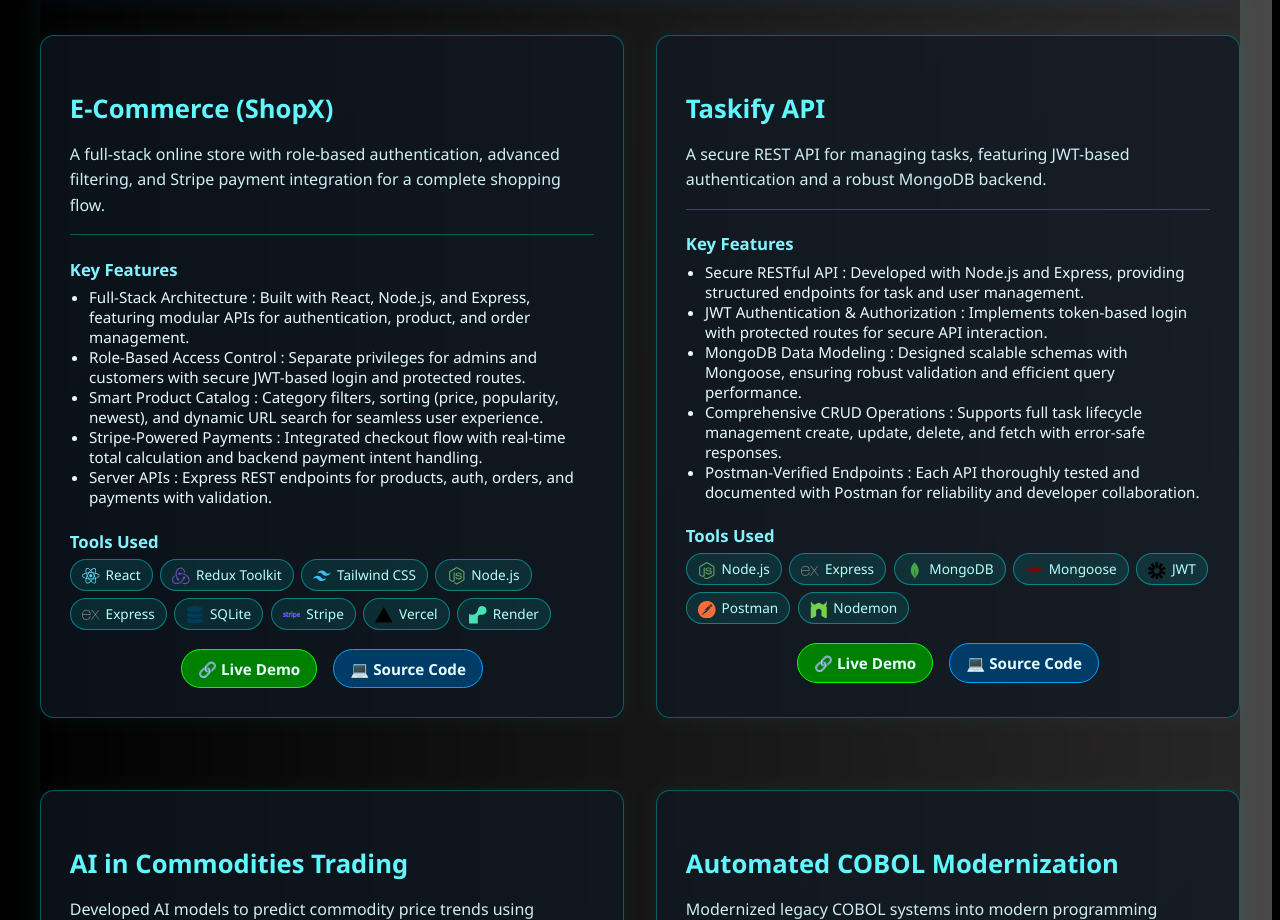
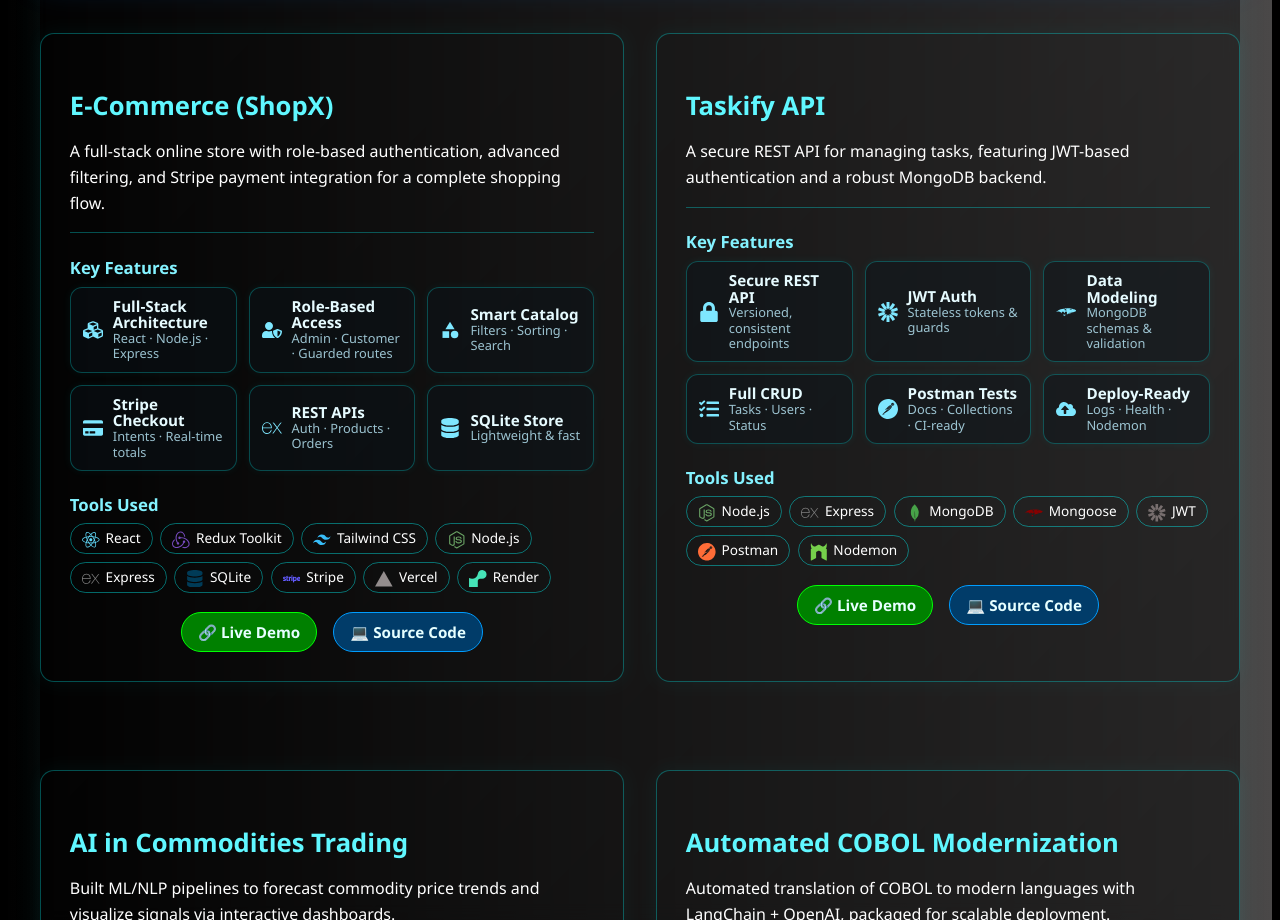
Before and after one commit to Vamshir3156/portfolio, a React (Create React App) app: page / in a window 1280 px wide. Shown: the part 1880-2800 px from the top of the page. Built offline with nearby package versions, Linux system fonts and the light colour scheme.

Commit message:
added links to the projects

```diff
--- a/src/components/Experience.module.css
+++ b/src/components/Experience.module.css
@@ -52,7 +52,7 @@
 }
 
 .timelineContent {
-  background: rgba(0, 255, 198, 0.05);
+  /* background: rgba(0, 255, 198, 0.05); */
   border: 2px solid #21b3e0;
   border-radius: 8px;
   padding: 1rem;
--- a/src/components/Header.js
+++ b/src/components/Header.js
@@ -37,7 +37,9 @@
           </div>
 
           <div className={styles.leftContent}>
-            <h1 className={styles.title}>Vamshi R</h1>
+            <h1 className={styles.title}>
+              Vamshi <span className={styles.blueR}>R</span>
+            </h1>
             <p className={styles.subtitle}>
               Full Stack Developer | Java, Spring Boot & React.js Specialist
             </p>
--- a/src/components/Projects.js
+++ b/src/components/Projects.js
@@ -11,7 +11,19 @@
   FaBrain,
   FaDocker,
   FaCode,
+  FaCubes,
+  FaUserShield,
+  FaLock,
+  FaTasks,
+  FaChartLine,
+  FaExchangeAlt,
+  FaCogs,
+  FaCloudUploadAlt,
+  FaProjectDiagram,
+  FaCreditCard,
 } from "react-icons/fa";
+import { MdCategory, MdDashboard } from "react-icons/md";
+import { RiLockPasswordFill } from "react-icons/ri";
 import {
   SiMongodb,
   SiPostman,
@@ -37,24 +49,24 @@
 } from "react-icons/si";
 
 const iconMap = {
-  React: <FaReact className={styles.icon} color="#61DAFB" />, // React blue
-  "Redux Toolkit": <SiRedux className={styles.icon} color="#764ABC" />, // Redux purple
-  "Tailwind CSS": <SiTailwindcss className={styles.icon} color="#38BDF8" />, // Tailwind cyan
+  React: <FaReact className={styles.icon} color="#61DAFB" />,
+  "Redux Toolkit": <SiRedux className={styles.icon} color="#764ABC" />,
+  "Tailwind CSS": <SiTailwindcss className={styles.icon} color="#38BDF8" />,
   Node: <FaNodeJs className={styles.icon} color="#68A063" />,
   "Node.js": <FaNodeJs className={styles.icon} color="#68A063" />,
-  Express: <SiExpress className={styles.icon} color="#808080" />, // Gray
+  Express: <SiExpress className={styles.icon} color="#808080" />,
   MongoDB: <SiMongodb className={styles.icon} color="#47A248" />,
   Mongoose: <SiMongoose className={styles.icon} color="#880000" />,
   SQLite: <FaDatabase className={styles.icon} color="#003B57" />,
   Stripe: <FaStripe className={styles.icon} color="#635BFF" />,
-  JWT: <SiJsonwebtokens className={styles.icon} color="#000000" />,
+  JWT: <SiJsonwebtokens className={styles.icon} color="#776e6eff" />,
   Axios: <SiAxios className={styles.icon} color="#671DDf" />,
   Postman: <SiPostman className={styles.icon} color="#FF6C37" />,
   Nodemon: <SiNodemon className={styles.icon} color="#76D04B" />,
-  Vercel: <SiVercel className={styles.icon} color="#000000" />,
+  Vercel: <SiVercel className={styles.icon} color="#948d8dff" />,
   Render: <SiRender className={styles.icon} color="#46E3B7" />,
   Python: <SiPython className={styles.icon} color="#3776AB" />,
-  LangChain: <SiLangchain className={styles.icon} color="#2E8B57" />, // Custom green tone
+  LangChain: <SiLangchain className={styles.icon} color="#2E8B57" />,
   TensorFlow: <SiTensorflow className={styles.icon} color="#FF6F00" />,
   "Scikit-learn": <SiScikitlearn className={styles.icon} color="#F7931E" />,
   Pandas: <SiPandas className={styles.icon} color="#150458" />,
@@ -64,7 +76,7 @@
   PyTest: <SiPytest className={styles.icon} color="#0A9EDC" />,
   GitHub: <FaGithub className={styles.icon} color="#181717" />,
   Docker: <FaDocker className={styles.icon} color="#2496ED" />,
-  "VS Code": <FaCode className={styles.icon} color="#007ACC" />, // Official VS Code blue
+  "VS Code": <FaCode className={styles.icon} color="#007ACC" />,
   "OpenAI API": <FaBrain className={styles.icon} color="#00A67E" />,
   NLP: <FaBrain className={styles.icon} color="#FF7F50" />,
   "CSS Modules": <FaCss3Alt className={styles.icon} color="#2965F1" />,
@@ -78,11 +90,12 @@
     title: "E-Commerce (ShopX)",
     description:
       "A full-stack online store with role-based authentication, advanced filtering, and Stripe payment integration for a complete shopping flow.",
+
     features: [
       "Full-Stack Architecture : Built with React, Node.js, and Express, featuring modular APIs for authentication, product, and order management.",
       "Role-Based Access Control : Separate privileges for admins and customers with secure JWT-based login and protected routes.",
-      "Smart Product Catalog : Category filters, sorting (price, popularity, newest), and dynamic URL search for seamless user experience.",
-      "Stripe-Powered Payments : Integrated checkout flow with real-time total calculation and backend payment intent handling.",
+      "Smart Product Catalog : Category filters, sorting (price, popularity, newest), and dynamic URL search.",
+      "Stripe-Powered Payments : Integrated checkout with real-time totals and backend payment intents.",
       "Server APIs : Express REST endpoints for products, auth, orders, and payments with validation.",
     ],
     tools: [
@@ -104,11 +117,11 @@
     description:
       "A secure REST API for managing tasks, featuring JWT-based authentication and a robust MongoDB backend.",
     features: [
-      "Secure RESTful API : Developed with Node.js and Express, providing structured endpoints for task and user management.",
-      "JWT Authentication & Authorization : Implements token-based login with protected routes for secure API interaction.",
-      "MongoDB Data Modeling : Designed scalable schemas with Mongoose, ensuring robust validation and efficient query performance.",
-      "Comprehensive CRUD Operations : Supports full task lifecycle management create, update, delete, and fetch with error-safe responses.",
-      "Postman-Verified Endpoints : Each API thoroughly tested and documented with Postman for reliability and developer collaboration.",
+      "Secure RESTful API : Structured endpoints for task and user management.",
+      "JWT Authentication & Authorization : Token-based login with protected routes.",
+      "MongoDB Data Modeling : Scalable schemas with Mongoose and validation.",
+      "Comprehensive CRUD Operations : Create, update, delete, fetch with safe responses.",
+      "Postman-Verified Endpoints : Tests and docs for reliability and collaboration.",
     ],
     tools: [
       "Node.js",
@@ -125,13 +138,13 @@
   {
     title: "AI in Commodities Trading",
     description:
-      "Developed AI models to predict commodity price trends using TensorFlow, Scikit-learn, and NLP. Created interactive dashboards to visualize market trends and support data-driven trading decisions.",
+      "Built ML/NLP pipelines to forecast commodity price trends and visualize signals via interactive dashboards.",
     features: [
-      "Implemented predictive models using historical and sentiment data from financial sources.",
-      "Utilized NLP techniques to extract trading signals from news and social media data",
-      "Built TensorFlow and Scikit-learn pipelines for time-series forecasting to accurately predict commodity market trends.",
-      "Designed real-time dashboards displaying live price movements and predictions.",
-      "Enabled traders to identify profitable opportunities with improved forecast accuracy.",
+      "Time-Series Forecasting : TensorFlow/Scikit-learn models on historical data.",
+      "NLP Signal Extraction : News/social sentiment to augment features.",
+      "Model Pipelines : Reproducible training & evaluation workflows.",
+      "Interactive Dashboards : Real-time views of prices & predictions.",
+      "Data Engineering : Clean/merge feeds for dependable inputs.",
     ],
     tools: [
       "Python",
@@ -143,17 +156,16 @@
       "Streamlit",
     ],
   },
-
   {
     title: "Automated COBOL Modernization",
     description:
-      "Modernized legacy COBOL systems into modern programming languages using LangChain, Python, and OpenAI API. Implemented intelligent pipelines for automated code translation and deployment via Docker.",
+      "Automated translation of COBOL to modern languages with LangChain + OpenAI, packaged for scalable deployment.",
     features: [
-      "Automated COBOL code conversion to Python/Java using AI and LangChain prompts.",
-      "Integrated OpenAI API for semantic understanding and logic preservation during translation.",
-      "Built modular pipelines to support large-scale batch processing of COBOL files.",
-      "Used Docker for containerized deployment ensuring scalability across environments.",
-      "Reduced modernization time and manual intervention by over 70% through automation.",
+      "Automated Conversion : Rule/LLM-driven translation at scale.",
+      "Semantic Preservation : LLM prompts to retain business logic.",
+      "Batch Pipelines : Process large codebases with modules.",
+      "Containerized Deploy : Dockerized stages for parity.",
+      "Throughput Gains : Cut manual effort and cycle time.",
     ],
     tools: [
       "Python",
@@ -166,6 +178,161 @@
     ],
   },
 ];
+
+const featuresByProject = {
+  "E-Commerce (ShopX)": [
+    {
+      icon: <FaCubes className={styles.featureIcon} />,
+      title: "Full-Stack Architecture",
+      sub: "React · Node.js · Express",
+    },
+    {
+      icon: <FaUserShield className={styles.featureIcon} />,
+      title: "Role-Based Access",
+      sub: "Admin · Customer · Guarded routes",
+    },
+    {
+      icon: <MdCategory className={styles.featureIcon} />,
+      title: "Smart Catalog",
+      sub: "Filters · Sorting · Search",
+    },
+    {
+      icon: <FaCreditCard className={styles.featureIcon} />,
+      title: "Stripe Checkout",
+      sub: "Intents · Real-time totals",
+    },
+    {
+      icon: <SiExpress className={styles.featureIcon} />,
+      title: "REST APIs",
+      sub: "Auth · Products · Orders",
+    },
+    {
+      icon: <FaDatabase className={styles.featureIcon} />,
+      title: "SQLite Store",
+      sub: "Lightweight & fast",
+    },
+  ],
+  "Taskify API": [
+    {
+      icon: <FaLock className={styles.featureIcon} />,
+      title: "Secure REST API",
+      sub: "Versioned, consistent endpoints",
+    },
+    {
+      icon: <SiJsonwebtokens className={styles.featureIcon} />,
+      title: "JWT Auth",
+      sub: "Stateless tokens & guards",
+    },
+    {
+      icon: <SiMongoose className={styles.featureIcon} />,
+      title: "Data Modeling",
+      sub: "MongoDB schemas & validation",
+    },
+    {
+      icon: <FaTasks className={styles.featureIcon} />,
+      title: "Full CRUD",
+      sub: "Tasks · Users · Status",
+    },
+    {
+      icon: <SiPostman className={styles.featureIcon} />,
+      title: "Postman Tests",
+      sub: "Docs · Collections · CI-ready",
+    },
+    {
+      icon: <FaCloudUploadAlt className={styles.featureIcon} />,
+      title: "Deploy-Ready",
+      sub: "Logs · Health · Nodemon",
+    },
+  ],
+  "AI in Commodities Trading": [
+    {
+      icon: <FaChartLine className={styles.featureIcon} />,
+      title: "Time Series Forecasting",
+      sub: "TF · sklearn time-series",
+    },
+    {
+      icon: <FaBrain className={styles.featureIcon} />,
+      title: "NLP Signals",
+      sub: "News · Social sentiment",
+    },
+    {
+      icon: <FaProjectDiagram className={styles.featureIcon} />,
+      title: "Pipelines",
+      sub: "Train · Evaluate · Iterate",
+    },
+    {
+      icon: <MdDashboard className={styles.featureIcon} />,
+      title: "Interactive Dashboards",
+      sub: "Realtime charts & KPIs",
+    },
+    {
+      icon: <FaDatabase className={styles.featureIcon} />,
+      title: "Data Ops",
+      sub: "Clean · Merge · Validate",
+    },
+    {
+      icon: <SiPlotly className={styles.featureIcon} />,
+      title: "Visual Analytics",
+      sub: "Plotly · Streamlit",
+    },
+  ],
+  "Automated COBOL Modernization": [
+    {
+      icon: <FaExchangeAlt className={styles.featureIcon} />,
+      title: "Code Conversion",
+      sub: "COBOL → Python/Java",
+    },
+    {
+      icon: <FaBrain className={styles.featureIcon} />,
+      title: "LLM Semantics",
+      sub: "Logic-aware prompts",
+    },
+    {
+      icon: <FaCogs className={styles.featureIcon} />,
+      title: "Batch Pipelines",
+      sub: "Chunk · Queue · Monitor",
+    },
+    {
+      icon: <FaDocker className={styles.featureIcon} />,
+      title: "Containerized",
+      sub: "Parity across envs",
+    },
+    {
+      icon: <SiPytest className={styles.featureIcon} />,
+      title: "Quality Gates",
+      sub: "Unit & smoke tests",
+    },
+    {
+      icon: <FaChartLine className={styles.featureIcon} />,
+      title: "Throughput Gains",
+      sub: "Faster modernization",
+    },
+  ],
+};
+
+function FeatureGrid({ title, fallback = [] }) {
+  const items =
+    featuresByProject[title] ||
+    fallback.map((line) => ({
+      icon: <FaCogs className={styles.featureIcon} />,
+      title: line.split(":")[0].trim(),
+      sub: (line.split(":")[1] || "").trim(),
+    }));
+
+  return (
+    <div className={styles.featuresGrid}>
+      {items.map((it, idx) => (
+        <div key={idx} className={styles.featureCard}>
+          {it.icon}
+          <div>
+            <div className={styles.featureTitle}>{it.title}</div>
+            {it.sub && <div className={styles.featureSub}>{it.sub}</div>}
+          </div>
+        </div>
+      ))}
+    </div>
+  );
+}
 
 export default function Projects() {
   return (
@@ -184,11 +351,8 @@
 
             <div className={styles.infoBlock}>
               <h4>Key Features</h4>
-              <ul>
-                {p.features.map((f, idx) => (
-                  <li key={idx}>{f}</li>
-                ))}
-              </ul>
+
+              <FeatureGrid title={p.title} fallback={p.features} />
             </div>
 
             <div className={styles.infoBlock}>
--- a/src/components/Projects.module.css
+++ b/src/components/Projects.module.css
@@ -38,7 +38,9 @@
 
 .projectCard {
   margin-top: 2.5rem;
-  background: rgba(15, 25, 35, 0.7);
+  margin-bottom: 1rem;
+
+  background: rgba(20, 20, 20, 0.05);
   border: 1.5px solid rgba(0, 255, 255, 0.3);
   border-radius: 14px;
   padding: 1.8rem;
@@ -61,7 +63,7 @@
 
 .projectDesc {
   font-size: 1rem;
-  color: #cfeff5;
+  color: #ffffff;
   line-height: 1.6;
   margin-bottom: 1rem;
 }
@@ -82,8 +84,8 @@
   list-style: disc;
   padding-left: 1.2rem;
   margin: 0 0 1rem 0;
-  color: #e6faff;
-  font-size: 0.95rem;
+  color: #ffffff;
+  font-size: 1rem;
 }
 
 .toolList {
@@ -94,12 +96,11 @@
 }
 
 .toolList span {
-  background: rgba(0, 255, 255, 0.1);
   border: 1px solid rgba(0, 255, 255, 0.4);
   border-radius: 999px;
   padding: 0.3rem 0.7rem;
   font-size: 0.85rem;
-  color: #b7ffff;
+  color: #ffffff;
   transition: background 0.3s ease;
 }
 
@@ -158,3 +159,59 @@
   color: #000;
   transform: scale(1.15);
 }
+
+.featuresGrid {
+  display: grid;
+  grid-template-columns: repeat(3, minmax(0, 1fr));
+  gap: 12px;
+  margin: 0.6rem 0 1.1rem 0;
+}
+
+@media (max-width: 900px) {
+  .featuresGrid {
+    grid-template-columns: repeat(2, minmax(0, 1fr));
+  }
+}
+
+.featureCard {
+  display: flex;
+  align-items: center;
+  gap: 10px;
+  padding: 10px 12px;
+  border-radius: 12px;
+  background: rgba(12, 20, 28, 0.45);
+  border: 1px solid rgba(0, 255, 255, 0.25);
+  box-shadow: 0 0 10px rgba(0, 255, 255, 0.06);
+  transition: transform 0.2s ease, border-color 0.2s ease, box-shadow 0.2s ease;
+}
+
+.featureCard:hover {
+  transform: translateY(-2px);
+  border-color: rgba(0, 255, 255, 0.6);
+  box-shadow: 0 0 16px rgba(0, 255, 255, 0.22);
+}
+
+.featureIcon {
+  font-size: 1.25rem;
+  color: #7ee7ff;
+  flex-shrink: 0;
+  /* filter: drop-shadow(0 0 6px rgba(0, 255, 255, 0.35)); */
+}
+
+.featureTitle {
+  font-size: 0.95rem;
+  color: #e6fbff;
+  line-height: 1.1;
+  font-weight: 600;
+}
+
+.featureSub {
+  font-size: 0.8rem;
+  color: #bfefff;
+  opacity: 0.8;
+  line-height: 1.2;
+}
+
+.infoBlock h4 + .featuresGrid {
+  margin-top: 0.5rem;
+}
```
Also changed, not shown: src/components/About.module.css (+19 -6 lines), src/components/Header.module.css (+6 -2 lines).
